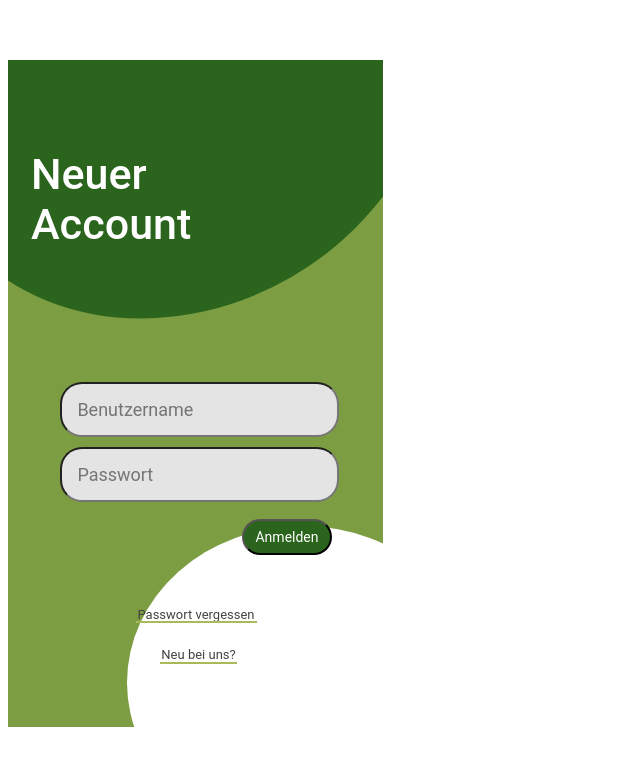
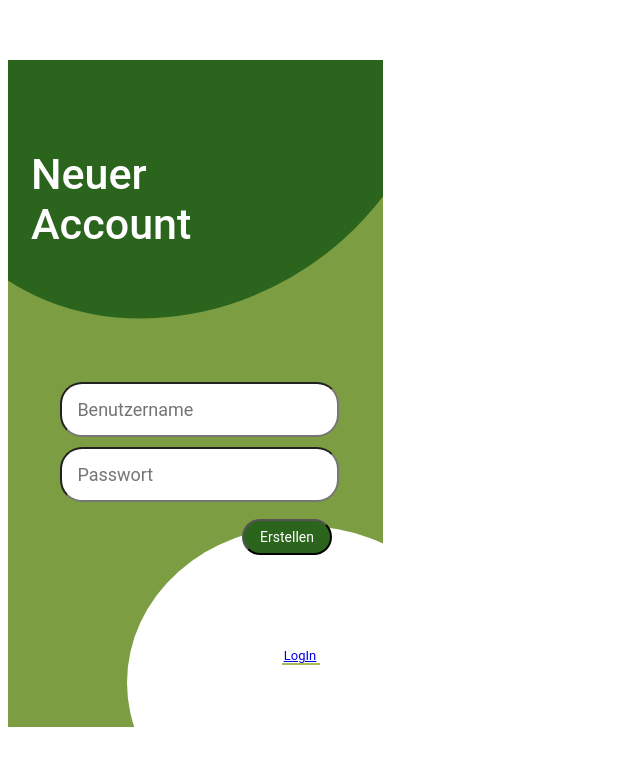
Before and after one commit to lucy-hochholdinger/Feuchtigkeitssensor_frontend, a Vue app in the folder frontend/: page /registration in a window 1280 px wide. Shown: the top 766 px of the page, without its empty margins (0-640 px from the left). Built offline with nearby package versions, Linux system fonts and the light colour scheme.

Commit message:
Hompage(Startseite) erstellen

```diff
--- /dev/null
+++ b/frontend/src/components/Homepage.vue
@@ -0,0 +1,23 @@
+<template>
+  <div id="Homepage">
+  </div>
+</template>
+
+<script>
+export default {
+  name: 'Homepage',
+  props: {}
+}
+
+</script>
+
+<!-- Add "scoped" attribute to limit CSS to this component only -->
+<style scoped>
+  #Homepage {
+    overflow: hidden;
+    position: relative;
+    background-color: #f7f7f7;
+    width: 375px;
+    height: 667px;
+  }
+</style>
--- a/frontend/src/components/LogIn.vue
+++ b/frontend/src/components/LogIn.vue
@@ -6,7 +6,7 @@
     <div class="page">Wilkommen zurück</div>
     <input type="text" placeholder="   Benutzername" id="username" />
     <input type="text" placeholder="   Passwort" id="password" />
-    <button id="logInButton">Anmelden</button>
+    <button id="logInButton"><router-link to="/homepage">Anmelden</router-link></button>
     <div class="passwordForget">Passwort vergessen</div>
     <div class="textborderunderlineP"></div>
     <div class="register"><router-link to="/registration">Neu bei uns?</router-link></div>
@@ -84,7 +84,7 @@ export default {
     height: 49px;
     left: 52px;
     top: 322px;
-    background: #E4E4E4;
+    background: #ffffff;
     border-radius: 22px;
 
     font-family: Roboto;
@@ -102,7 +102,7 @@ export default {
     height: 49px;
     left: 52px;
     top: 387px;
-    background: #E4E4E4;
+    background: #ffffff;
     border-radius: 22px;
 
     font-family: Roboto;
--- a/frontend/src/components/Registration.vue
+++ b/frontend/src/components/Registration.vue
@@ -5,10 +5,8 @@
     <div class="page">Neuer Account</div>
     <input type="text" placeholder="   Benutzername" id="username" />
     <input type="text" placeholder="   Passwort" id="password" />
-    <button id="logInButton">Anmelden</button>
-    <div class="passwordForget">Passwort vergessen</div>
-    <div class="textborderunderlineP"></div>
-    <div class="register">Neu bei uns?</div>
+    <button id="registerButton">Erstellen</button>
+    <div class="login"><router-link to="/login">LogIn</router-link></div>
     <div class="textborderunderlineR"></div>
   </div>
 </template>
@@ -76,7 +74,7 @@ export default {
     height: 49px;
     left: 52px;
     top: 322px;
-    background: #E4E4E4;
+    background: #ffffff;
     border-radius: 22px;
 
     font-family: Roboto;
@@ -85,7 +83,7 @@ export default {
     font-size: 18px;
     line-height: 21px;
     /* identical to box height */
-    color: #757575;
+    color: #2B641C;
   }
 
   #password {
@@ -94,7 +92,7 @@ export default {
     height: 49px;
     left: 52px;
     top: 387px;
-    background: #E4E4E4;
+    background: #ffffff;
     border-radius: 22px;
 
     font-family: Roboto;
@@ -103,9 +101,9 @@ export default {
     font-size: 18px;
     line-height: 21px;
     /* identical to box height */
-    color: #757575;
+    color: #2B641C;
   }
-  #logInButton{
+  #registerButton{
     position: absolute;
     width: 90px;
     height: 36px;
@@ -122,51 +120,28 @@ export default {
     /* identical to box height */
     color: #FFFF;
   }
-  .passwordForget{
+  .login{
     position: absolute;
-    width: 118px;
+    width: 36px;
     height: 15px;
-    left: 129px;
-    top: 547px;
+    left: 274px;
+    top: 588px;
 
     font-family: Roboto;
     font-style: normal;
     font-weight: normal;
     font-size: 13px;
     line-height: 15px;
+    text-decoration-line: underline;
 
-    color: #434343;
-  }
-    .textborderunderlineP{
-    position: relative;
-    width: 119px;
-    height: 0px;
-    left: 128px;
-    top: 561px;
-
-    border: 1px solid #AAB95A;
-  }
-  .register{
-    position: relative;
-    width: 75px;
-    height: 15px;
-    left: 153px;
-    top: 585px;
-
-    font-family: Roboto;
-    font-style: normal;
-    font-weight: normal;
-    font-size: 13px;
-    line-height: 15px;
-
-    color: #434343;
+    color: #012D04;
   }
   .textborderunderlineR{
     position: relative;
-    width: 75px;
+    width: 36px;
     height: 0px;
-    left: 152px;
-    top: 585px;
+    left: 274px;
+    top: 603px;
 
     border: 1px solid #AAB95A;
   }
--- a/frontend/src/router/index.js
+++ b/frontend/src/router/index.js
@@ -2,6 +2,7 @@ import Vue from 'vue'
 import VueRouter from 'vue-router'
 import LogIn from '../components/LogIn.vue'
 import Registration from '../components/Registration.vue'
+import Homepage from '../components/Homepage.vue'
 
 Vue.use(VueRouter)
 
@@ -14,6 +15,11 @@ const routes = [
     path: '/login',
     name: 'Login',
     component: LogIn
+  },
+  {
+    path: '/homepage',
+    name: 'Homepage',
+    component: Homepage
   },
   {
     path: '/registration',
```
